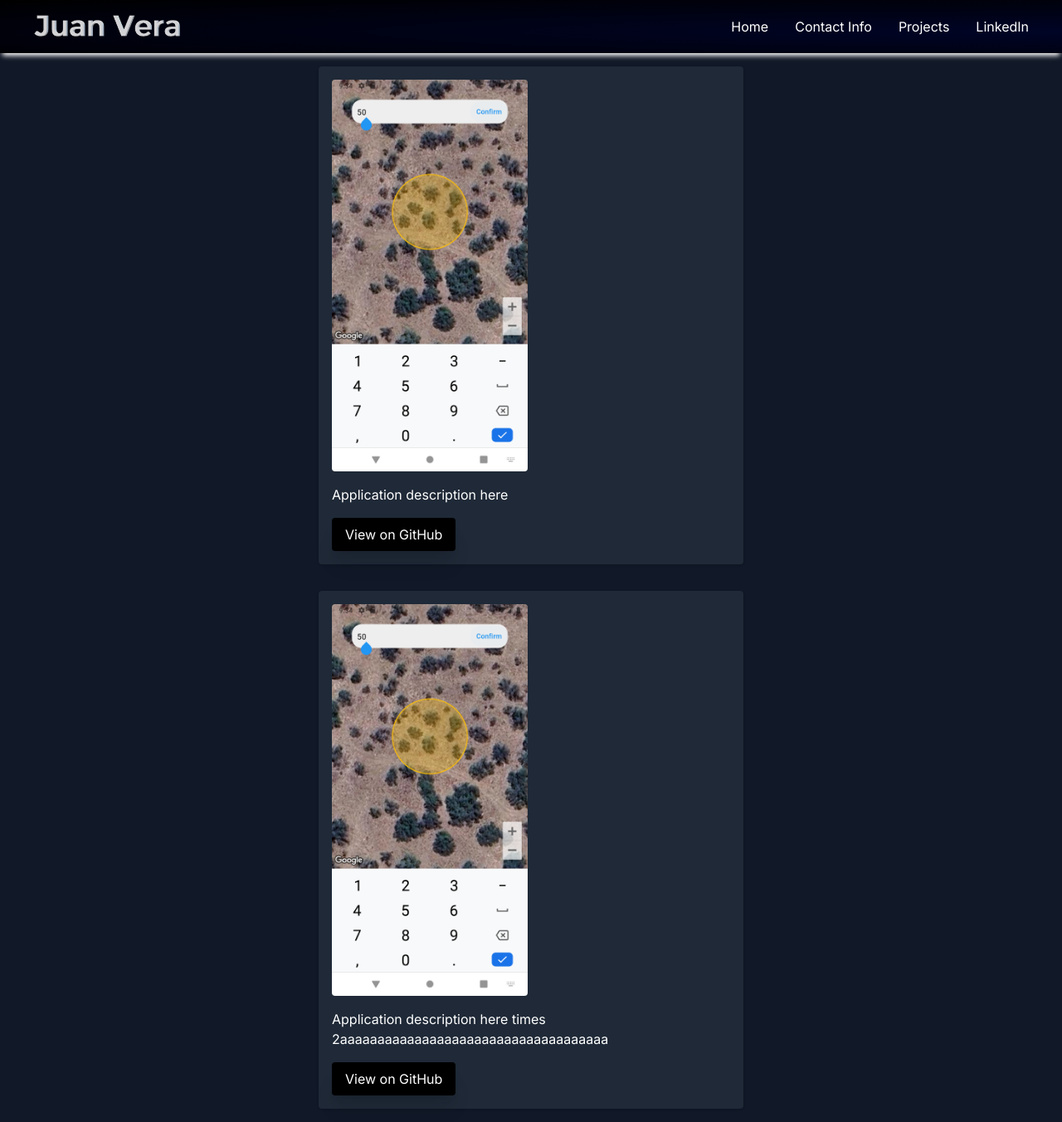
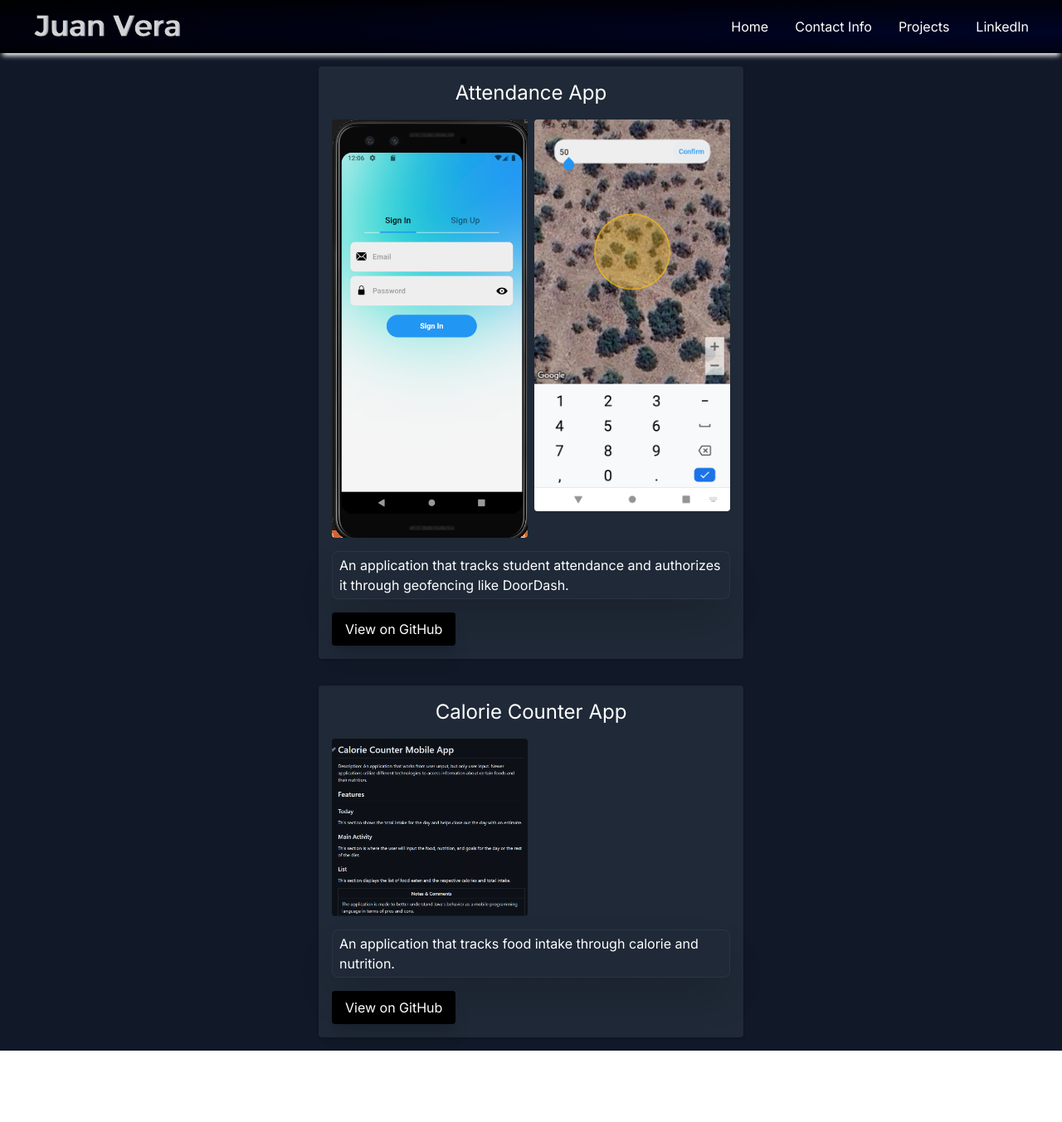
Before and after one commit to JuanTime2Late/Portfolio_Site, a Next.js app in the folder portfolio_site/: page /s1 in a window 1280 px wide. Shown: the whole page at 83% size. After the commit the page ends 1266 px from the top, so only its background shows below. Built offline with nearby package versions, Linux system fonts and the light colour scheme.

Commit message:
Update Projects

```diff
--- a/portfolio_site/src/app/s1/posts.js
+++ b/portfolio_site/src/app/s1/posts.js
@@ -1,19 +1,22 @@
 
 const posts = [
   {
+    title: 'Attendance App',
     id: 1,
     images: [
+      './imgs/att_app/singo.png',
       './imgs/att_app/Screenshot_1712457249.png',
     ],
-    description: 'Application description here',
-    projectUrl: 'https://github.com/JuanTime2Late/Portfolio_Site',
+    description: 'An application that tracks student attendance and authorizes it through geofencing like DoorDash.',
+    projectUrl: 'https://github.com/ivan-rh22/attendance-app',
   },
   {
-    id: 1,
+    title: 'Calorie Counter App',
+    id: 2,
     images: [
-      './imgs/att_app/Screenshot_1712457249.png',
+      './imgs/calorie_counter/cca.png',
     ],
-    description: 'Application description here times 2aaaaaaaaaaaaaaaaaaaaaaaaaaaaaaaaaaaa',
+    description: 'An application that tracks food intake through calorie and nutrition.',
     projectUrl: 'https://github.com/JuanTime2Late/Portfolio_Site',
   },
 ]
@@ -24,12 +27,13 @@ const Posts = () => {
       <div className="max-w-lg mx-auto space-y-8">
         {posts.map((post) => (
           <div key={post.id} className="bg-gray-800 text-white p-4  rounded shadow">
+            <p className="mb-4 text-center text-2xl">{post.title}</p>
             <div className="grid grid-cols-2 gap-2">
-              {post.images.slice(0, 1).map((image, index) => (
+              {post.images.slice(0, 2).map((image, index) => (
                 <img key={index} src={image} alt={`Post ${post.id} Image ${index + 1}`} className="rounded" />
               ))}
             </div>
-            <p className="mt-4">{post.description}</p>
+            <p className="mt-4 px-2 py-1 border-dotted border-gray-700 shadow-2xl border rounded-lg">{post.description}</p>
             <a href={post.projectUrl} target="_blank" rel="noopener noreferrer" className="mt-4 inline-block bg-black shadow-xl hover:bg-gray-400 hover:text-black text-white px-4 py-2 rounded">
               View on GitHub
             </a>
```
